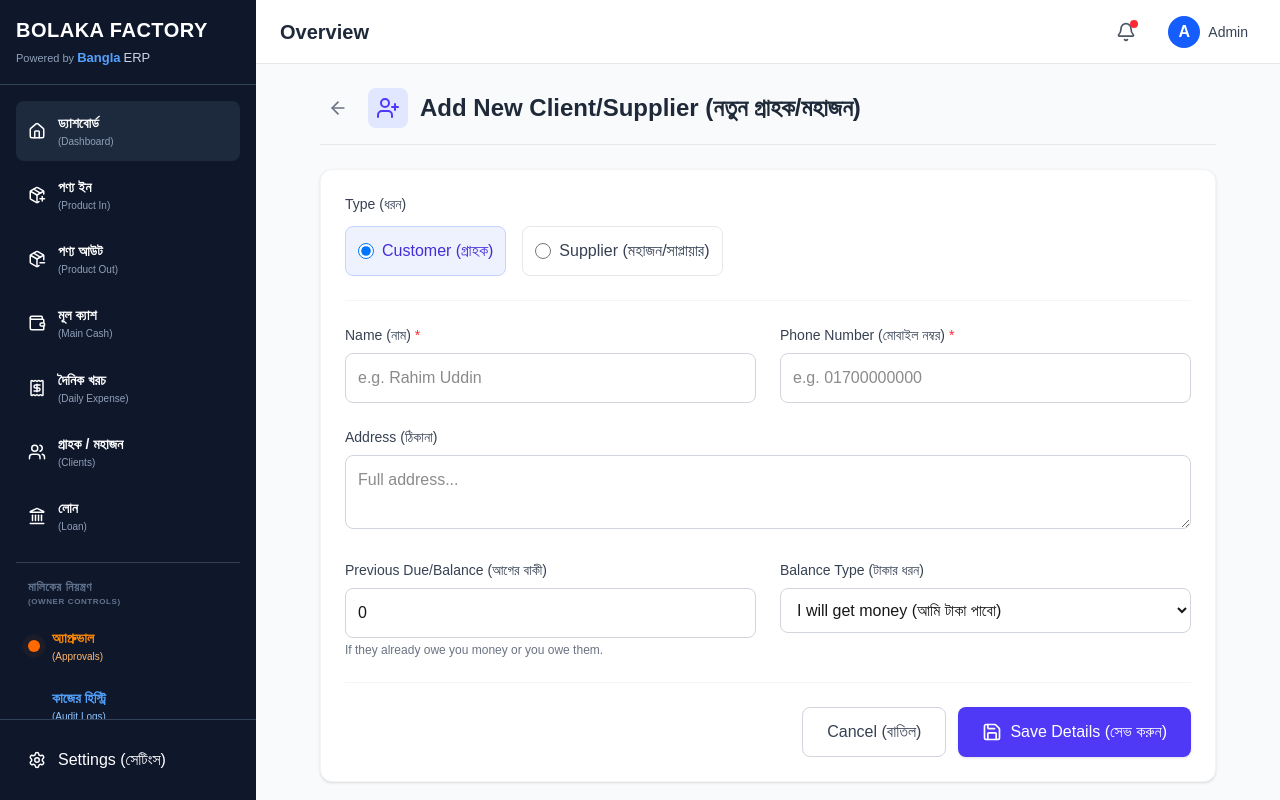
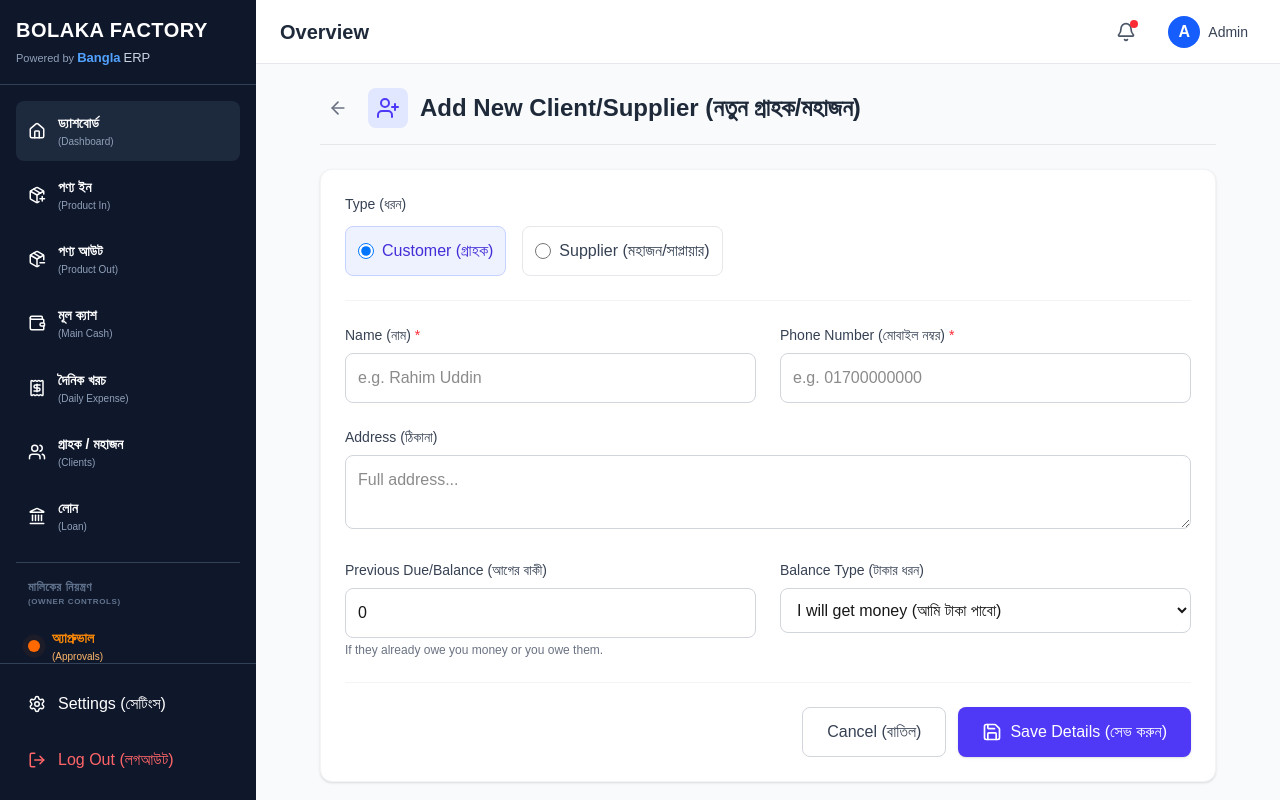
Before and after one commit to kayes147/bangla-erp, a Next.js app: page /clients/new in a window 1280 px wide. Built offline with nearby package versions, Linux system fonts and the light colour scheme.

Commit message:
Add Logout button to Sidebar

```diff
--- a/src/components/Sidebar.tsx
+++ b/src/components/Sidebar.tsx
@@ -1,7 +1,8 @@
 "use client";
 import Link from 'next/link';
 import { useState } from 'react';
-import { Home, PackagePlus, PackageMinus, Wallet, Receipt, Landmark, Users, Settings, UserCog, ChevronDown, ChevronUp } from 'lucide-react';
+import { Home, PackagePlus, PackageMinus, Wallet, Receipt, Landmark, Users, Settings, UserCog, ChevronDown, ChevronUp, LogOut } from 'lucide-react';
+import { signOut } from 'next-auth/react';
 
 export default function Sidebar() {
   const [isHrOpen, setIsHrOpen] = useState(false);
@@ -98,11 +99,18 @@ export default function Sidebar() {
           )}
         </div>
       </nav>
-      <div className="p-4 border-t border-slate-700 sticky bottom-0 bg-slate-900">
+      <div className="p-4 border-t border-slate-700 sticky bottom-0 bg-slate-900 space-y-2">
         <Link href="/settings" className="flex items-center space-x-3 p-3 rounded-lg hover:bg-slate-800 transition-colors">
           <Settings size={18} />
           <span>Settings (সেটিংস)</span>
         </Link>
+        <button
+          onClick={() => signOut({ callbackUrl: '/login' })}
+          className="w-full flex items-center space-x-3 p-3 rounded-lg hover:bg-red-900/50 text-red-400 transition-colors"
+        >
+          <LogOut size={18} />
+          <span>Log Out (লগআউট)</span>
+        </button>
       </div>
     </div>
   );
```
